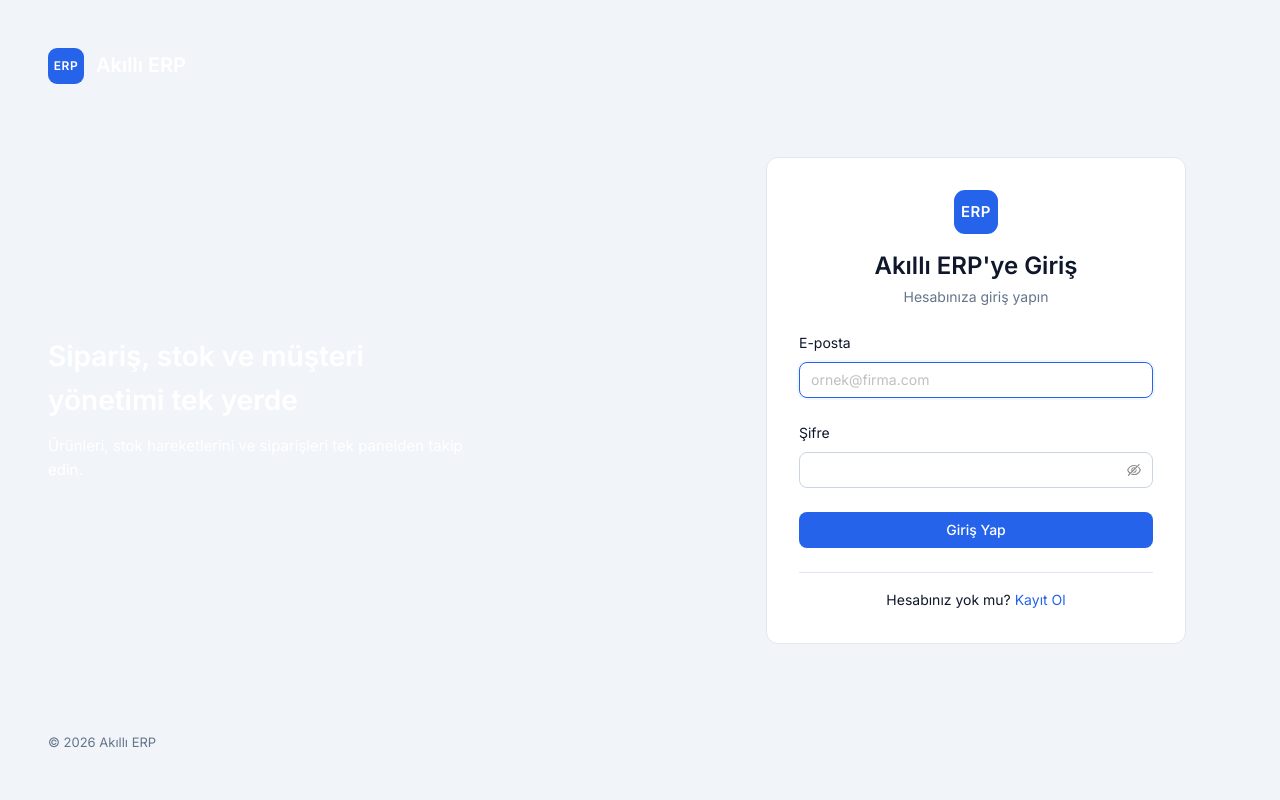
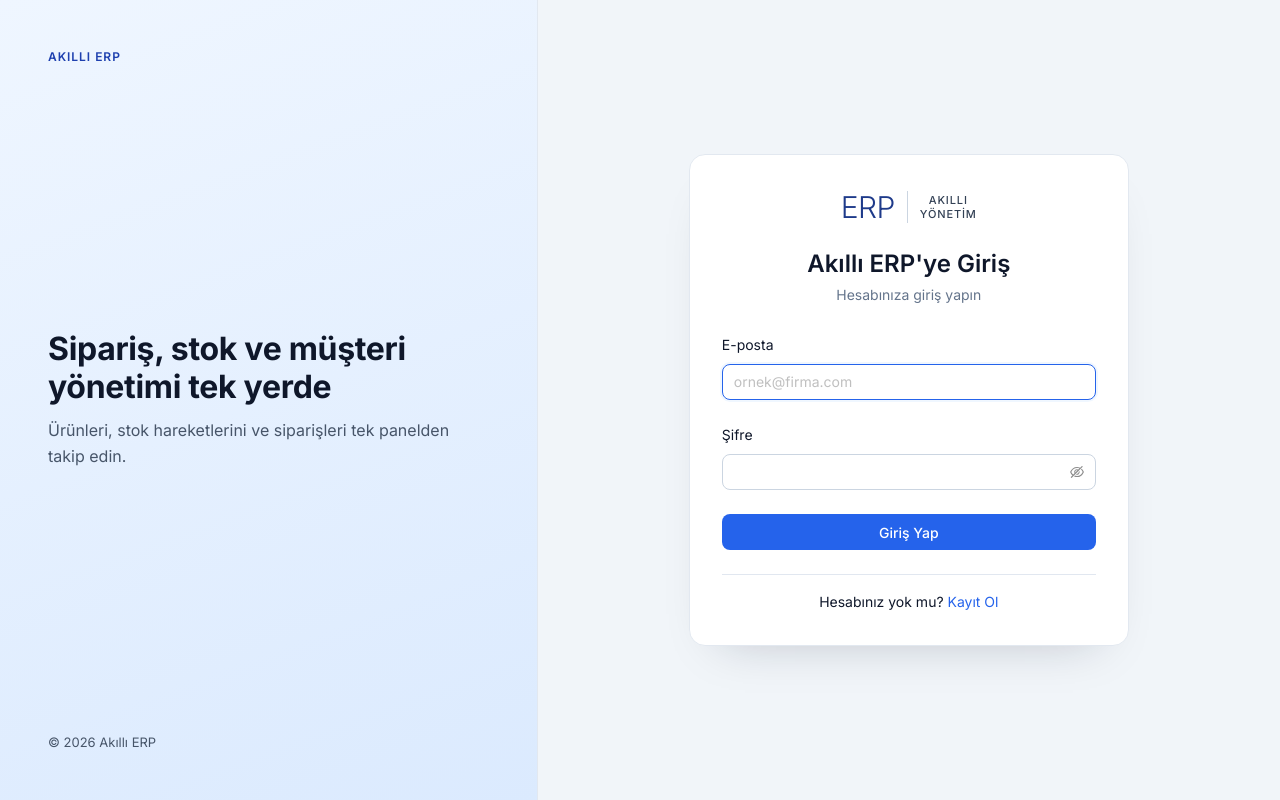
Before and after one commit to dincertaskan/erp_project, a React (Vite) app in the folder frontend/: page /login in a window 1280 px wide. Built offline with nearby package versions, Linux system fonts and the light colour scheme.

Commit message:
style(auth): light card layout with wordmark

```diff
--- a/frontend/src/pages/auth/AuthLayout.tsx
+++ b/frontend/src/pages/auth/AuthLayout.tsx
@@ -1,7 +1,6 @@
-import { Card, Grid, Typography } from 'antd';
+import { Grid, Typography } from 'antd';
 import type { ReactNode } from 'react';
-import { LogoMark } from '@/layouts/Logo';
-import { colors } from '@/theme';
+import { Logo } from '@/layouts/Logo';
 
 interface AuthLayoutProps {
   title: string;
@@ -11,53 +10,36 @@ interface AuthLayoutProps {
   notice?: ReactNode;
 }
 
-/** Giriş ve kayıt ekranları: solda düz tanıtım paneli, sağda form kartı */
+/** Giriş ve kayıt ekranları: solda açık tanıtım paneli, ortada beyaz form kartı */
 export function AuthLayout({ title, subtitle, children, notice }: AuthLayoutProps) {
   const screens = Grid.useBreakpoint();
 
   return (
-    <div style={{ display: 'flex', minHeight: '100vh', background: colors.pageBg }}>
+    <div className="auth-shell">
       {screens.lg ? (
-        <aside
-          style={{
-            width: '45%',
-            background: colors.sider,
-            color: '#FFFFFF',
-            padding: 48,
-            display: 'flex',
-            flexDirection: 'column',
-            justifyContent: 'space-between',
-          }}
-        >
-          <div style={{ display: 'flex', alignItems: 'center', gap: 12 }}>
-            <LogoMark size={36} />
-            <span style={{ fontSize: 20, fontWeight: 600 }}>Akıllı ERP</span>
+        <aside className="auth-aside">
+          <span className="auth-aside__eyebrow">Akıllı ERP</span>
+          <div style={{ maxWidth: 420 }}>
+            <h2 className="auth-aside__title">Sipariş, stok ve müşteri yönetimi tek yerde</h2>
+            <p className="auth-aside__text">Ürünleri, stok hareketlerini ve siparişleri tek panelden takip edin.</p>
           </div>
-          <div style={{ maxWidth: 420 }}>
-            <h2 style={{ color: '#FFFFFF', fontSize: 28, fontWeight: 600, margin: '0 0 12px' }}>
-              Sipariş, stok ve müşteri yönetimi tek yerde
-            </h2>
-            <p style={{ color: colors.siderText, fontSize: 15, margin: 0 }}>
-              Ürünleri, stok hareketlerini ve siparişleri tek panelden takip edin.
-            </p>
-          </div>
-          <span style={{ color: '#64748B', fontSize: 13 }}>© 2026 Akıllı ERP</span>
+          <span className="auth-aside__footer">© 2026 Akıllı ERP</span>
         </aside>
       ) : null}
 
-      <main style={{ flex: 1, display: 'flex', alignItems: 'center', justifyContent: 'center', padding: '32px 16px' }}>
-        <div style={{ width: '100%', maxWidth: 420 }}>
+      <main className="auth-main">
+        <div className="auth-column page-enter">
           {notice}
-          <Card styles={{ body: { padding: 32 } }}>
-            <div style={{ textAlign: 'center', marginBottom: 24 }}>
-              <LogoMark size={44} />
-              <Typography.Title level={3} style={{ margin: '16px 0 4px' }}>
+          <div className="auth-card">
+            <div className="auth-card__head">
+              <Logo />
+              <Typography.Title level={3} className="auth-card__title">
                 {title}
               </Typography.Title>
               <Typography.Text type="secondary">{subtitle}</Typography.Text>
             </div>
             {children}
-          </Card>
+          </div>
         </div>
       </main>
     </div>
```
